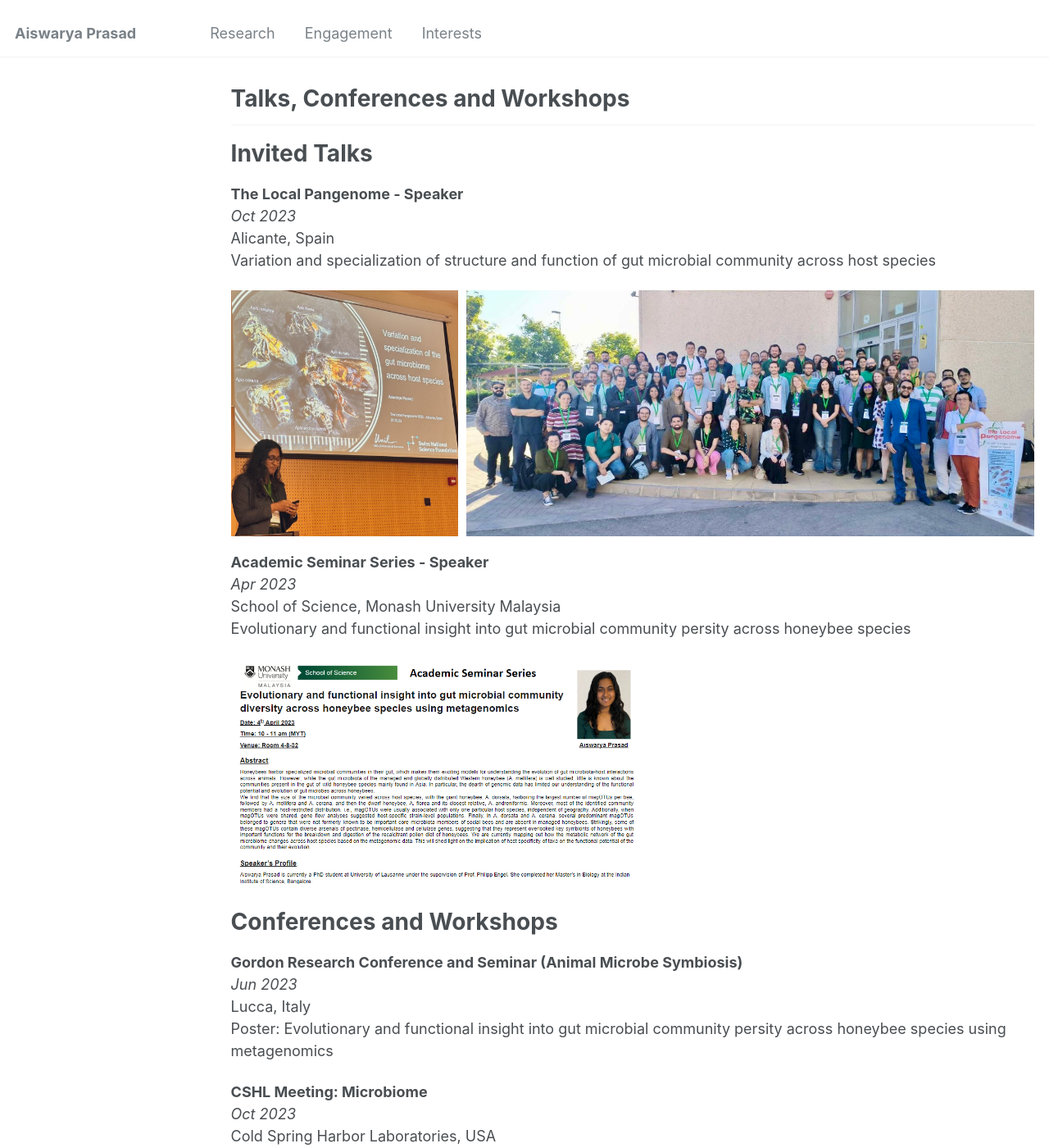
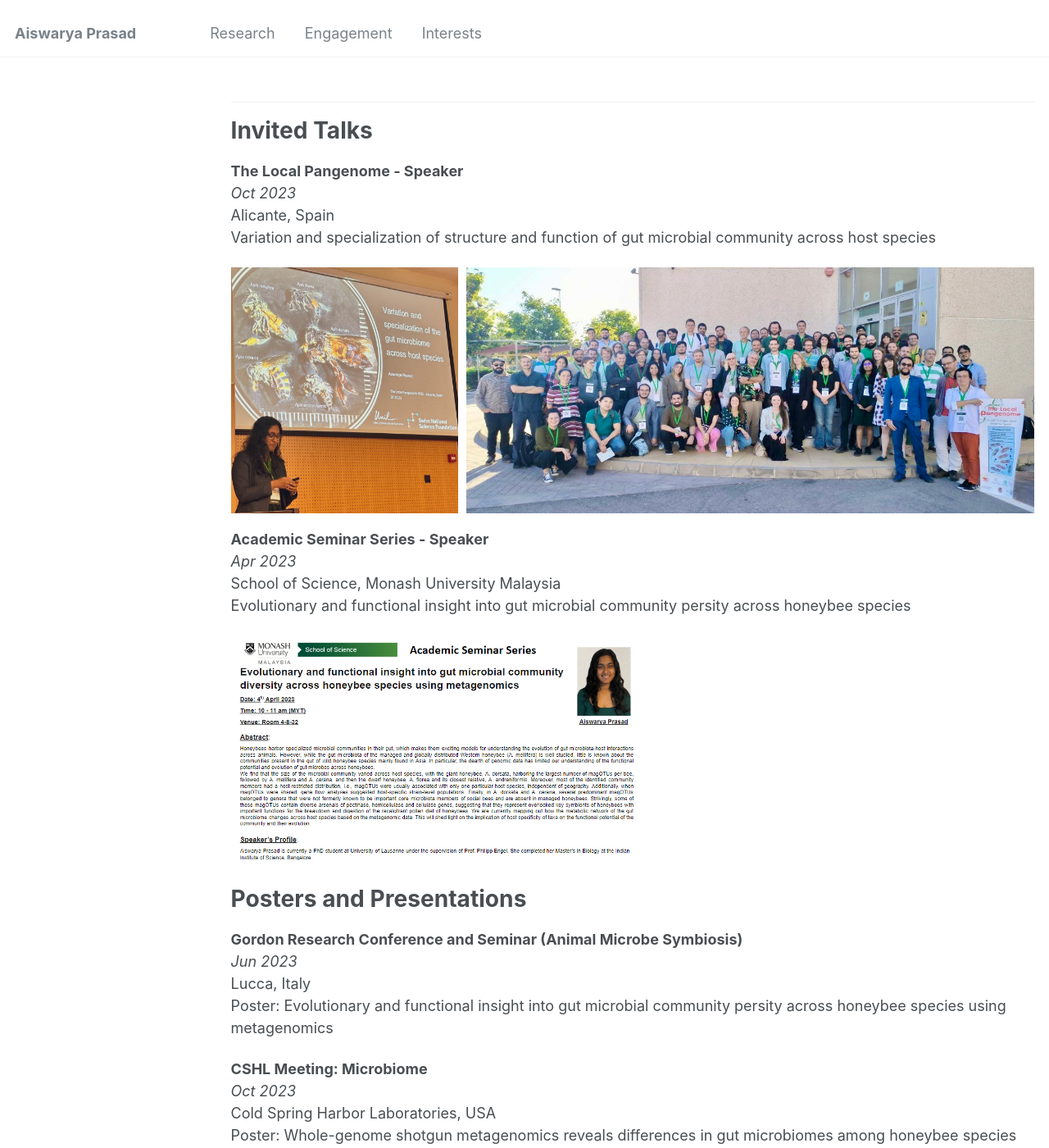
Before and after one commit to Aiswarya-prasad/aiswarya-prasad.github.io, a Jekyll site: the page built from _engagement/talks_and_conferences.md, in a window 1280 px wide and 1400 px high. Shown: the whole window at 82% size. Built offline with Jekyll 4.4.1, drawn with Linux system fonts in a browser that asks for light colours.

Commit message:
Syntax change, squash commit later or just ignore.

```diff
--- a/_engagement/talks_and_conferences.md
+++ b/_engagement/talks_and_conferences.md
@@ -1,5 +1,5 @@
 ---
-title: "Talks, Conferences and Workshops"
+title: ""
 layout: archive
 collection: engagement
 order: 1
@@ -58,7 +58,7 @@
 
 <img src="/images/research/MonashTalkPoster.PNG" alt="Announcement of Aiswarya Prasad's academic seminar at Monash University Malaysia" width="500" height="400" />
 
-Conferences and Workshops
+Posters and Presentations
 ======
 
 **Gordon Research Conference and Seminar (Animal Microbe Symbiosis)** \\
```
